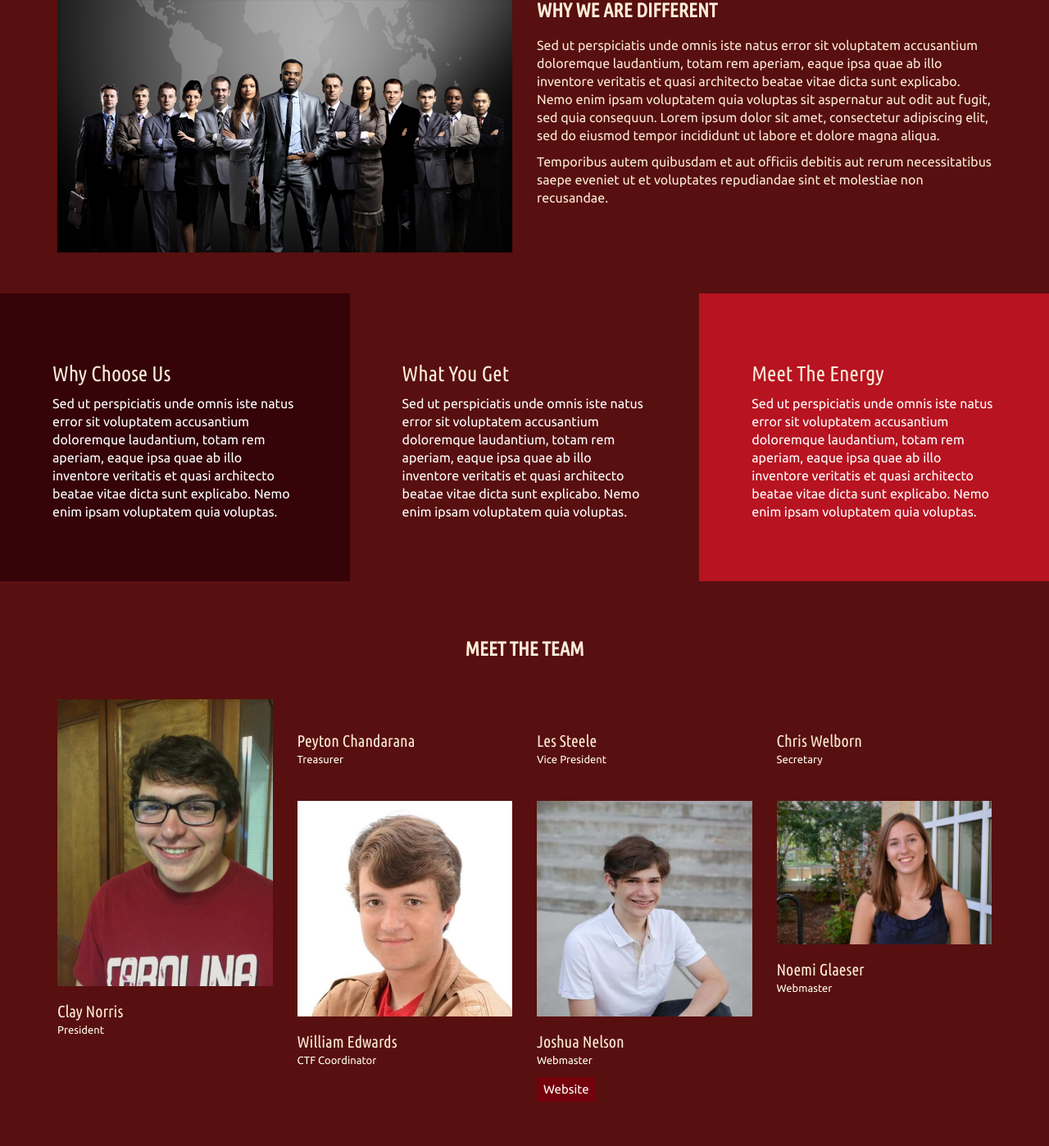
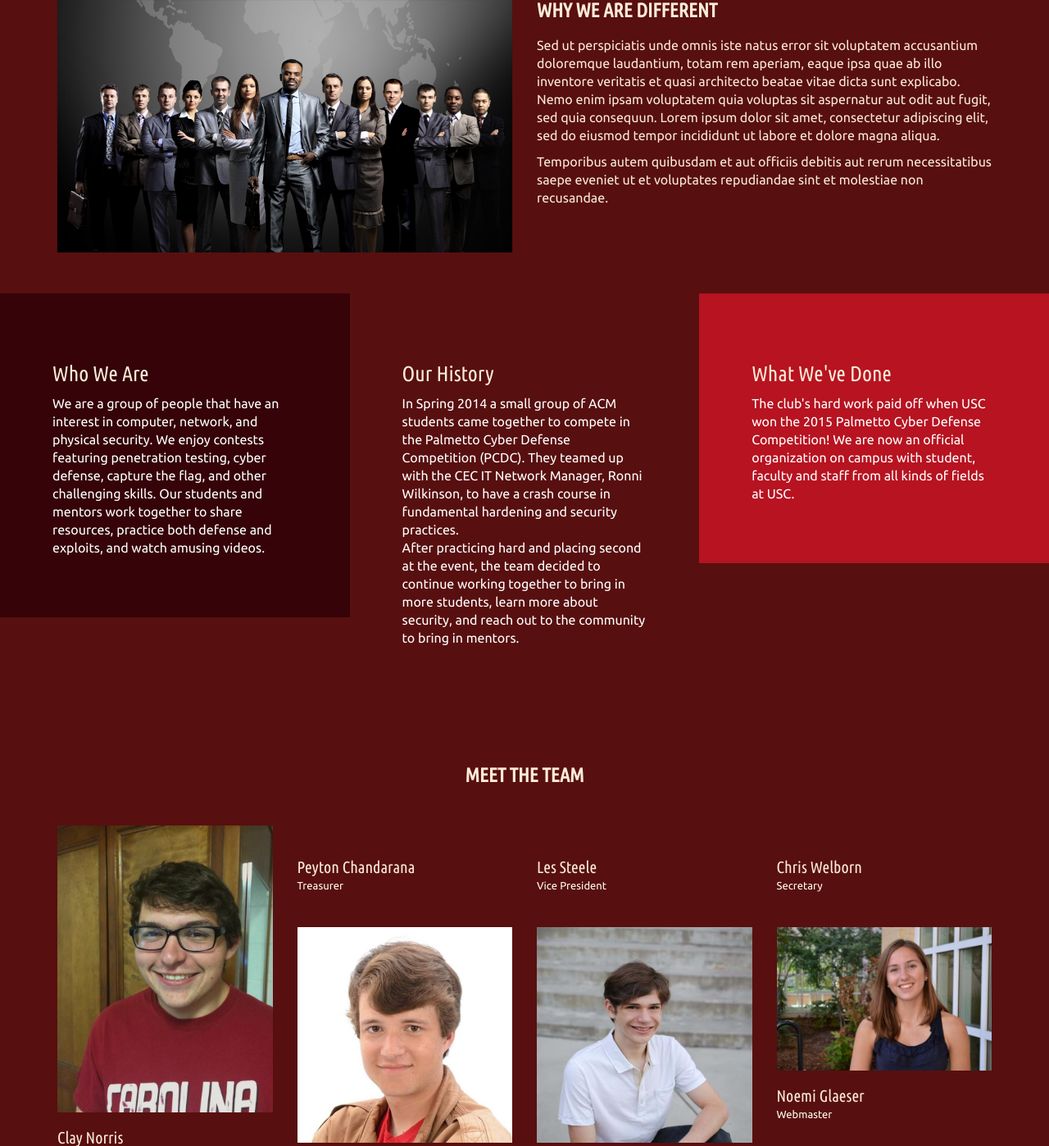
Before and after one commit to nglaeser/CybersecSite, a Flask app: page /about.html in a window 1280 px wide. Shown: the part 360-1758 px from the top of the page at 82% size. Run offline with Flask 2, Linux system fonts and the light colour scheme; some libraries are stand-ins or nearby versions; some web fonts are replaced.

Commit message:
Added description from old site to about page
Middle bit looks funky.

```diff
--- a/templates/about.html
+++ b/templates/about.html
@@ -158,27 +158,27 @@
             <div class="container-fluid">
                 <div class="row">
                     <div class="block about-feature-1 wow fadeInDown" data-wow-duration="500ms" data-wow-delay=".3s">
-                        <h2>
-                        Why Choose Us
-                        </h2>
+                        <h2 class="item_title">Who We Are</h2>
                         <p>
-                            Sed ut perspiciatis unde omnis iste natus error sit voluptatem accusantium doloremque laudantium, totam rem aperiam, eaque ipsa quae ab illo inventore veritatis et quasi architecto beatae vitae dicta sunt explicabo. Nemo enim ipsam voluptatem quia voluptas.
+                            We are a group of people that have an interest in computer, network, and physical security.
+                            We enjoy contests featuring penetration testing, cyber defense, capture the flag, and other challenging skills.
+                            Our students and mentors work together to share resources, practice both defense and exploits, and watch amusing videos.
                         </p>
                     </div>
                     <div class="block about-feature-2 wow fadeInDown" data-wow-duration="500ms" data-wow-delay=".5s">
-                        <h2 class="item_title">
-                        What You Get
-                        </h2>
+                        <h2 class="item_title">Our History</h2>
                         <p>
-                            Sed ut perspiciatis unde omnis iste natus error sit voluptatem accusantium doloremque laudantium, totam rem aperiam, eaque ipsa quae ab illo inventore veritatis et quasi architecto beatae vitae dicta sunt explicabo. Nemo enim ipsam voluptatem quia voluptas.
+                            In Spring 2014 a small group of ACM students came together to compete in the Palmetto Cyber Defense Competition (PCDC).
+                            They teamed up with the CEC IT Network Manager, Ronni Wilkinson, to have a crash course in fundamental hardening and security practices.
+                            <br />
+                            After practicing hard and placing second at the event, the team decided to continue working together to bring in more students, learn more about security, and reach out to the community to bring in mentors.
                         </p>
                     </div>
                     <div class="block about-feature-3 wow fadeInDown" data-wow-duration="500ms" data-wow-delay=".7s">
-                        <h2 class="item_title">
-                        Meet The Energy
-                        </h2>
+                        <h2 class="item_title">What We've Done</h2>
                         <p>
-                            Sed ut perspiciatis unde omnis iste natus error sit voluptatem accusantium doloremque laudantium, totam rem aperiam, eaque ipsa quae ab illo inventore veritatis et quasi architecto beatae vitae dicta sunt explicabo. Nemo enim ipsam voluptatem quia voluptas.
+                            The club's hard work paid off when USC won the 2015 Palmetto Cyber Defense Competition!
+                            We are now an official organization on campus with student, faculty and staff from all kinds of fields at USC.
                         </p>
                     </div>
                 </div>
```
